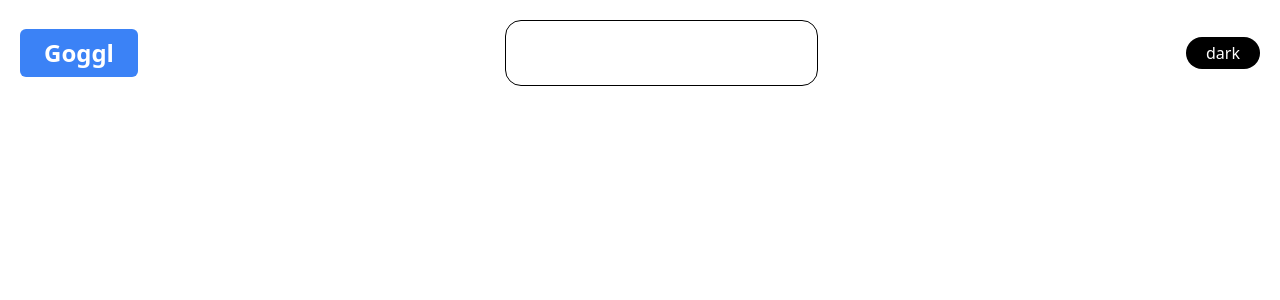
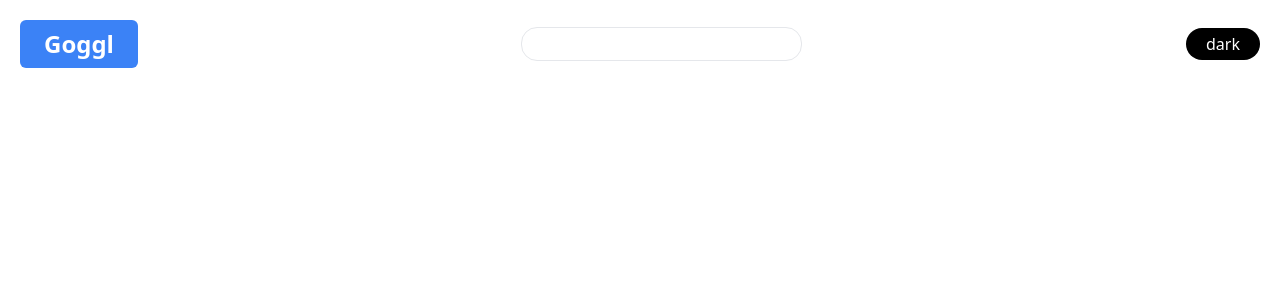
Before and after one commit to Jokastar/Goggl, a React (Vite) app: page / in a window 1280 px wide. Shown: the top 300 px of the page. Built offline with nearby package versions, Linux system fonts and the light colour scheme.

Commit message:
setting darkMode for Search bar

```diff
--- a/src/components/NavBar.jsx
+++ b/src/components/NavBar.jsx
@@ -6,7 +6,7 @@ function NavBar({darkTheme, onDarkTheme}) {
         <div className="p-5 pb-0 flex flex-wrap sm:justify-between justify-center items-center">
             <div className="flex justify-between items-center space-x-5 w-screen ">
                 <Link to="/" className="text-2xl bg-blue-500 font-bold text-white px-6 py-2 rounded-md">Goggl</Link>
-                <Search/>
+                <Search style={{flexGrow:1}}/>
                 <button
                     onClick={()=> onDarkTheme(prev=>!prev)}
                     className="px-5 py-1 bg-black text-white rounded-full mx-0 dark:bg-white dark:text-black"
--- a/src/components/Search.jsx
+++ b/src/components/Search.jsx
@@ -1,7 +1,7 @@
 function Search() {
     return (
         <>
-            <input type="text" className="flex-grow-1 border border-black rounded-2xl p-5 px-10 mx-15" />
+            <input type="text" className="flex-grow-1 border rounded-2xl mx-15 px-6 py-1 dark:bg-gray-800 dark:text-white dark:border-white" />
         </>
     );
 }
```
